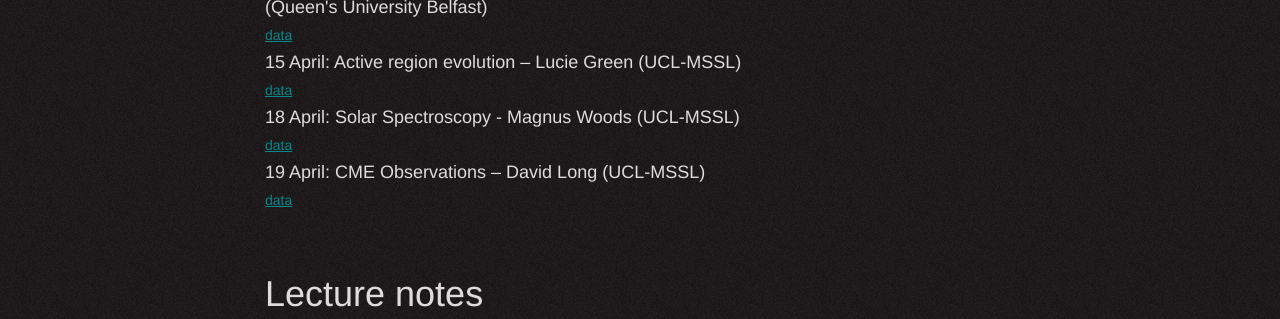
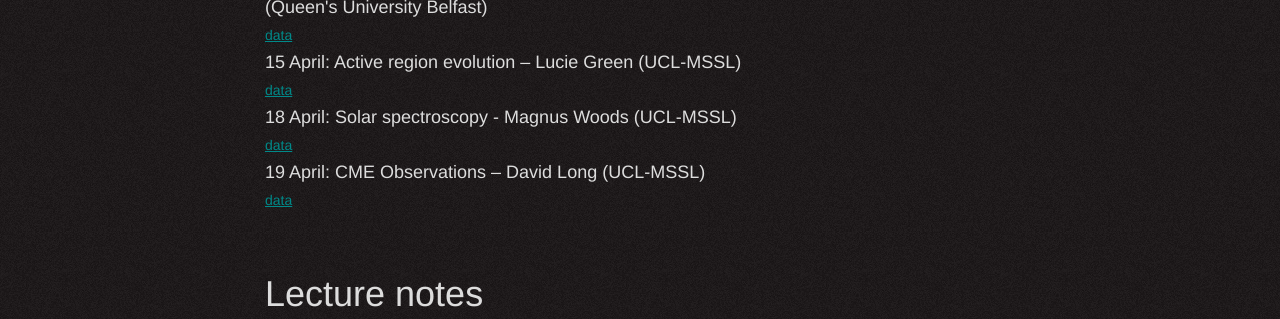
Before and after one commit to MSSLSolar/solarnet-4, a Jekyll site: the page built from material/index.html, in a window 1280 px wide and 1398 px high. Shown: the part 770-1089 px from the top of the window. Built offline with Jekyll 4.4.1, drawn with Linux system fonts in a browser that asks for light colours; nearby versions of some CDN libraries.

```diff
--- a/material/index.html
+++ b/material/index.html
@@ -24,7 +24,7 @@ header-img: "img/materials.png"
   <h5> <a href=""> data </a></h5>
 
 
-  <h4> 18 April: Solar Spectroscopy - Magnus Woods (UCL-MSSL) </h4>
+  <h4> 18 April: Solar spectroscopy - Magnus Woods (UCL-MSSL) </h4>
   <h5> <a href=""> data </a></h5>
 
 
```
